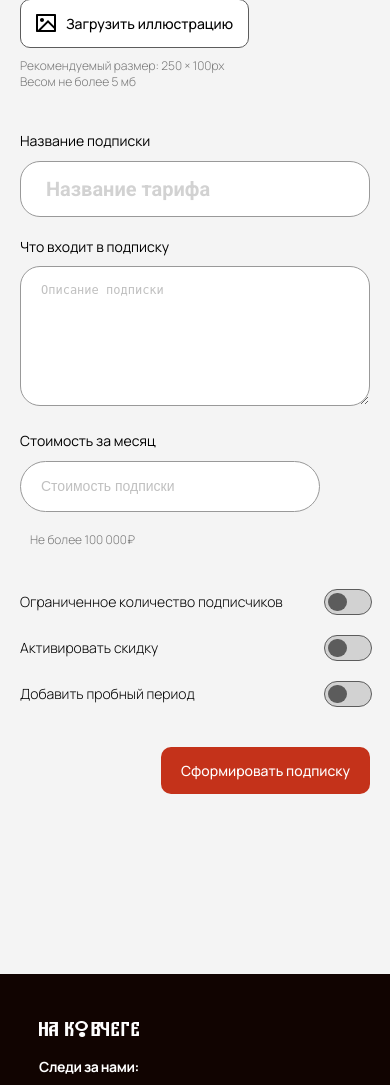
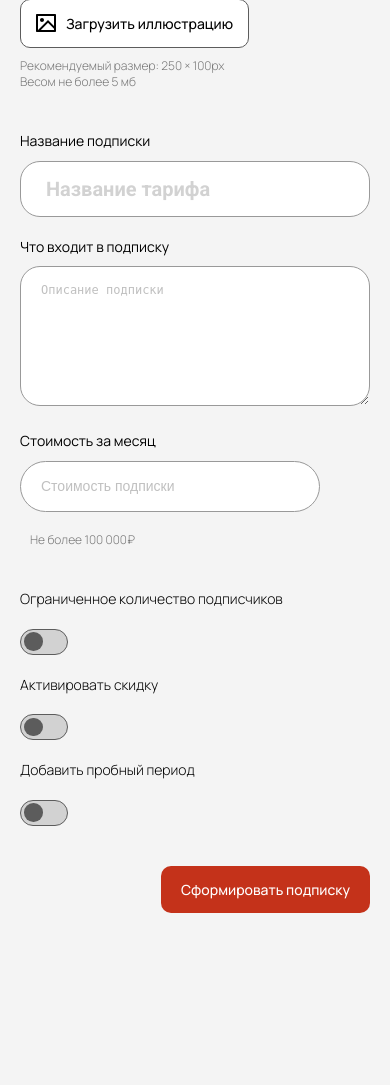
Before and after one commit to Alexsandr007/on_the_ark, a Django app: page /subscriptions/create/ in a window 390 px wide. Shown: the part 394-1479 px from the top of the page. Run offline with Django 4.2, Linux system fonts and the light colour scheme.

Commit message:
add edits in create subscribers

```diff
--- a/static/css/subscription/style.css
+++ b/static/css/subscription/style.css
@@ -112,7 +112,15 @@ main {
     cursor: pointer;
 }
 
-
+@media (max-width: 1350px) {
+    .form__content {
+        -webkit-box-orient: vertical;
+        -webkit-box-direction: normal;
+        -ms-flex-direction: column;
+        flex-direction: column;
+        gap: 20px;
+    }
+}
 
 
 .go-back {
@@ -572,7 +580,7 @@ input:checked + .slider-bg:before {
     gap: 20px;
   }
   .form__column-left {
-    min-width: 320px;
+      min-width: 290px;
   }
   .form__column-left label {
     font-weight: 400;
@@ -615,3 +623,11 @@ input:checked + .slider-bg:before {
   }
 }
 /*# sourceMappingURL=style.css.map */
+
+@media (max-width: 400px) {
+  .toggle-item {
+      flex-direction: column;
+      justify-content: center;
+      align-items: start;
+  }
+}
```
